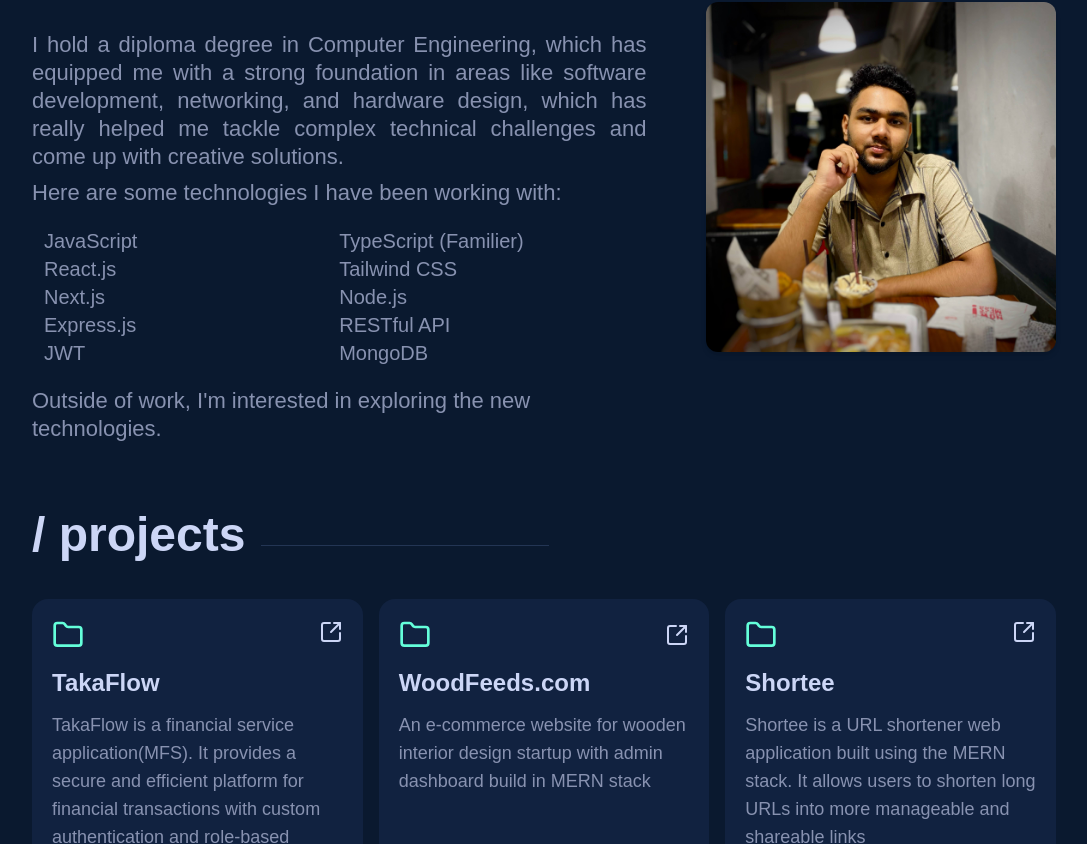
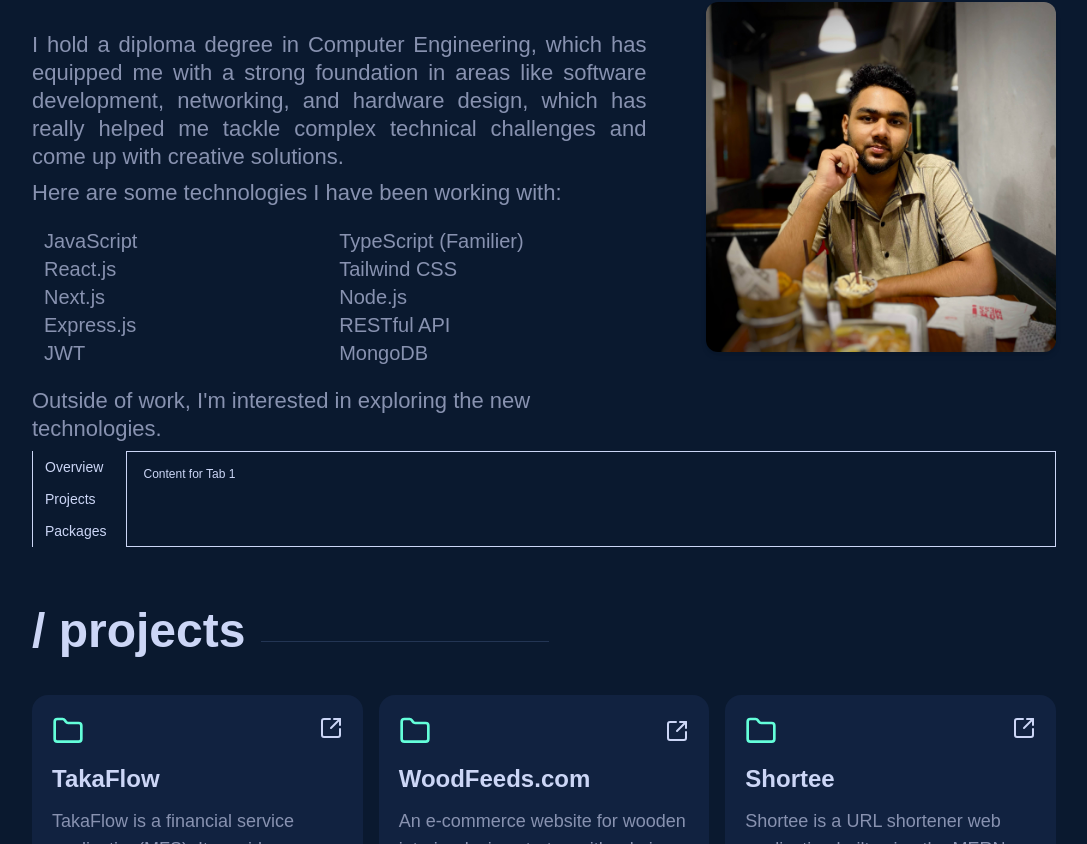
Before and after one commit to shamim261/portfolio, a Next.js app: page / in a window 1280 px wide. Shown: the part 769-1613 px from the top of the page, without its empty margins (96-1183 px from the left). Built offline with nearby package versions, Linux system fonts and the light colour scheme; some icons are missing; a web font is replaced by a local one; what tailwindcss-animated would draw is missing.

Commit message:
add Experience component with tab functionality; include Radix UI Tabs

```diff
--- /dev/null
+++ b/app/_components/Experience.tsx
@@ -0,0 +1,49 @@
+import { Tabs, TabsContent, TabsList, TabsTrigger } from "@/components/ui/tabs";
+
+export default function Experience() {
+  return (
+    <Tabs
+      defaultValue="tab-1"
+      orientation="vertical"
+      className="flex w-full gap-2"
+    >
+      <TabsList className="flex-col rounded-none border-l border-border bg-transparent p-0">
+        <TabsTrigger
+          value="tab-1"
+          className="relative w-full justify-start rounded-none after:absolute after:inset-y-0 after:start-0 after:w-0.5 data-[state=active]:bg-transparent data-[state=active]:shadow-none data-[state=active]:after:bg-primary"
+        >
+          Overview
+        </TabsTrigger>
+        <TabsTrigger
+          value="tab-2"
+          className="relative w-full justify-start rounded-none after:absolute after:inset-y-0 after:start-0 after:w-0.5 data-[state=active]:bg-transparent data-[state=active]:shadow-none data-[state=active]:after:bg-primary"
+        >
+          Projects
+        </TabsTrigger>
+        <TabsTrigger
+          value="tab-3"
+          className="relative w-full justify-start rounded-none after:absolute after:inset-y-0 after:start-0 after:w-0.5 data-[state=active]:bg-transparent data-[state=active]:shadow-none data-[state=active]:after:bg-primary"
+        >
+          Packages
+        </TabsTrigger>
+      </TabsList>
+      <div className="grow rounded-lg border border-border text-start">
+        <TabsContent value="tab-1">
+          <p className="px-4 py-1.5 text-xs text-muted-foreground">
+            Content for Tab 1
+          </p>
+        </TabsContent>
+        <TabsContent value="tab-2">
+          <p className="px-4 py-1.5 text-xs text-muted-foreground">
+            Content for Tab 2
+          </p>
+        </TabsContent>
+        <TabsContent value="tab-3">
+          <p className="px-4 py-1.5 text-xs text-muted-foreground">
+            Content for Tab 3
+          </p>
+        </TabsContent>
+      </div>
+    </Tabs>
+  );
+}
--- a/app/page.tsx
+++ b/app/page.tsx
@@ -1,4 +1,5 @@
 import About from "./_components/About";
+import Experience from "./_components/Experience";
 import Footer from "./_components/Footer";
 import Intro from "./_components/Intro";
 import Navbar from "./_components/Navbar";
@@ -11,6 +12,7 @@
       <main className="sm:max-w-5xl sm:mx-auto">
         <Intro />
         <About />
+        <Experience />
         <Projects />
         <Footer />
       </main>
--- /dev/null
+++ b/components/ui/tabs.tsx
@@ -0,0 +1,55 @@
+"use client";
+
+import * as TabsPrimitive from "@radix-ui/react-tabs";
+import * as React from "react";
+
+import { cn } from "@/lib/utils";
+
+const Tabs = TabsPrimitive.Root;
+
+const TabsList = React.forwardRef<
+  React.ElementRef<typeof TabsPrimitive.List>,
+  React.ComponentPropsWithoutRef<typeof TabsPrimitive.List>
+>(({ className, ...props }, ref) => (
+  <TabsPrimitive.List
+    ref={ref}
+    className={cn(
+      "inline-flex items-center justify-center rounded-lg bg-muted p-0.5 text-muted-foreground/70",
+      className,
+    )}
+    {...props}
+  />
+));
+TabsList.displayName = TabsPrimitive.List.displayName;
+
+const TabsTrigger = React.forwardRef<
+  React.ElementRef<typeof TabsPrimitive.Trigger>,
+  React.ComponentPropsWithoutRef<typeof TabsPrimitive.Trigger>
+>(({ className, ...props }, ref) => (
+  <TabsPrimitive.Trigger
+    ref={ref}
+    className={cn(
+      "inline-flex items-center justify-center whitespace-nowrap rounded-md px-3 py-1.5 text-sm font-medium outline-offset-2 transition-all hover:text-muted-foreground focus-visible:outline focus-visible:outline-2 focus-visible:outline-ring/70 disabled:pointer-events-none disabled:opacity-50 data-[state=active]:bg-background data-[state=active]:text-foreground data-[state=active]:shadow-sm data-[state=active]:shadow-black/5",
+      className,
+    )}
+    {...props}
+  />
+));
+TabsTrigger.displayName = TabsPrimitive.Trigger.displayName;
+
+const TabsContent = React.forwardRef<
+  React.ElementRef<typeof TabsPrimitive.Content>,
+  React.ComponentPropsWithoutRef<typeof TabsPrimitive.Content>
+>(({ className, ...props }, ref) => (
+  <TabsPrimitive.Content
+    ref={ref}
+    className={cn(
+      "mt-2 outline-offset-2 focus-visible:outline focus-visible:outline-2 focus-visible:outline-ring/70",
+      className,
+    )}
+    {...props}
+  />
+));
+TabsContent.displayName = TabsPrimitive.Content.displayName;
+
+export { Tabs, TabsContent, TabsList, TabsTrigger };
--- a/package.json
+++ b/package.json
@@ -10,6 +10,7 @@
   },
   "dependencies": {
     "@icons-pack/react-simple-icons": "^10.2.0",
+    "@radix-ui/react-tabs": "^1.1.3",
     "class-variance-authority": "^0.7.1",
     "clsx": "^2.1.1",
     "lucide-react": "^0.462.0",
```
Also changed, not shown: 1 other file (tests, documents, lock files or other folders).
